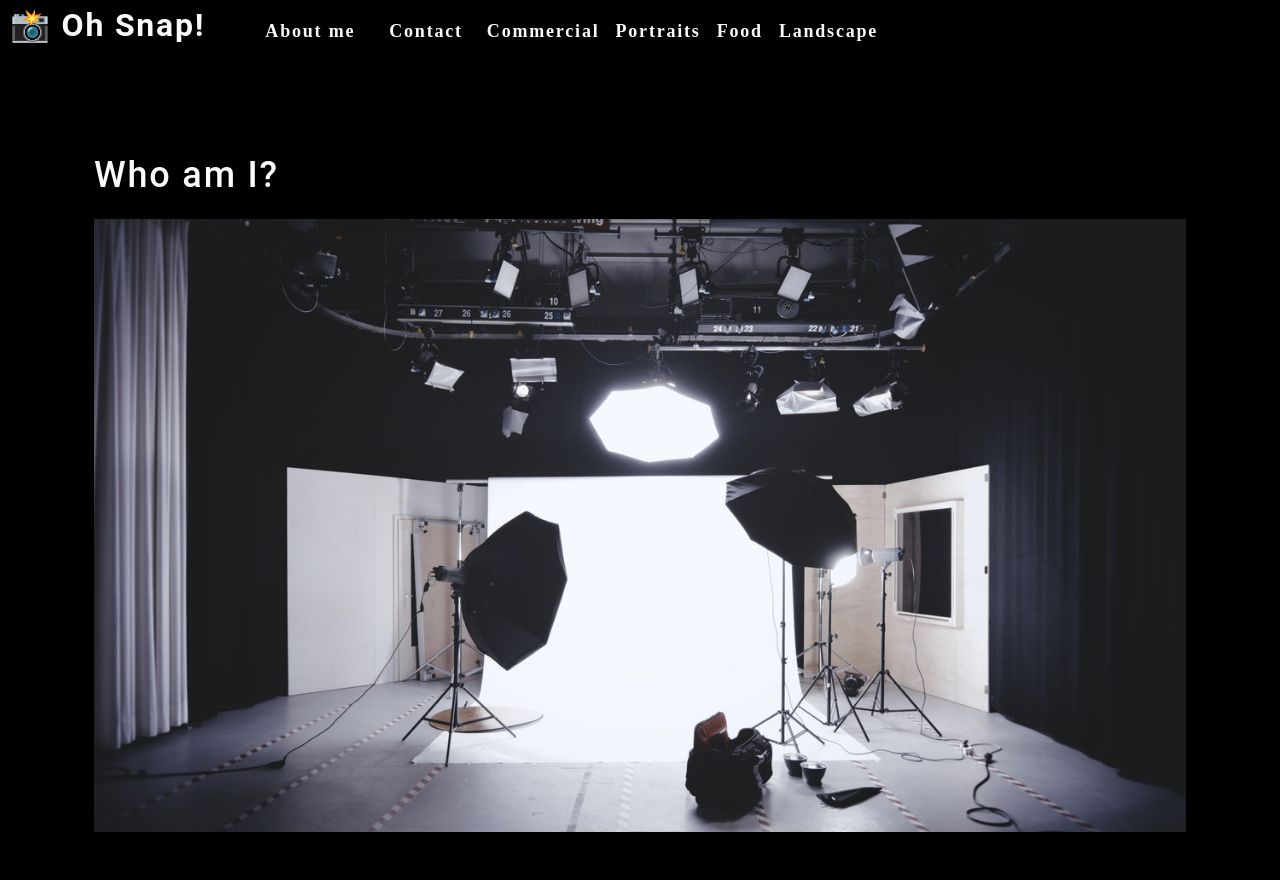
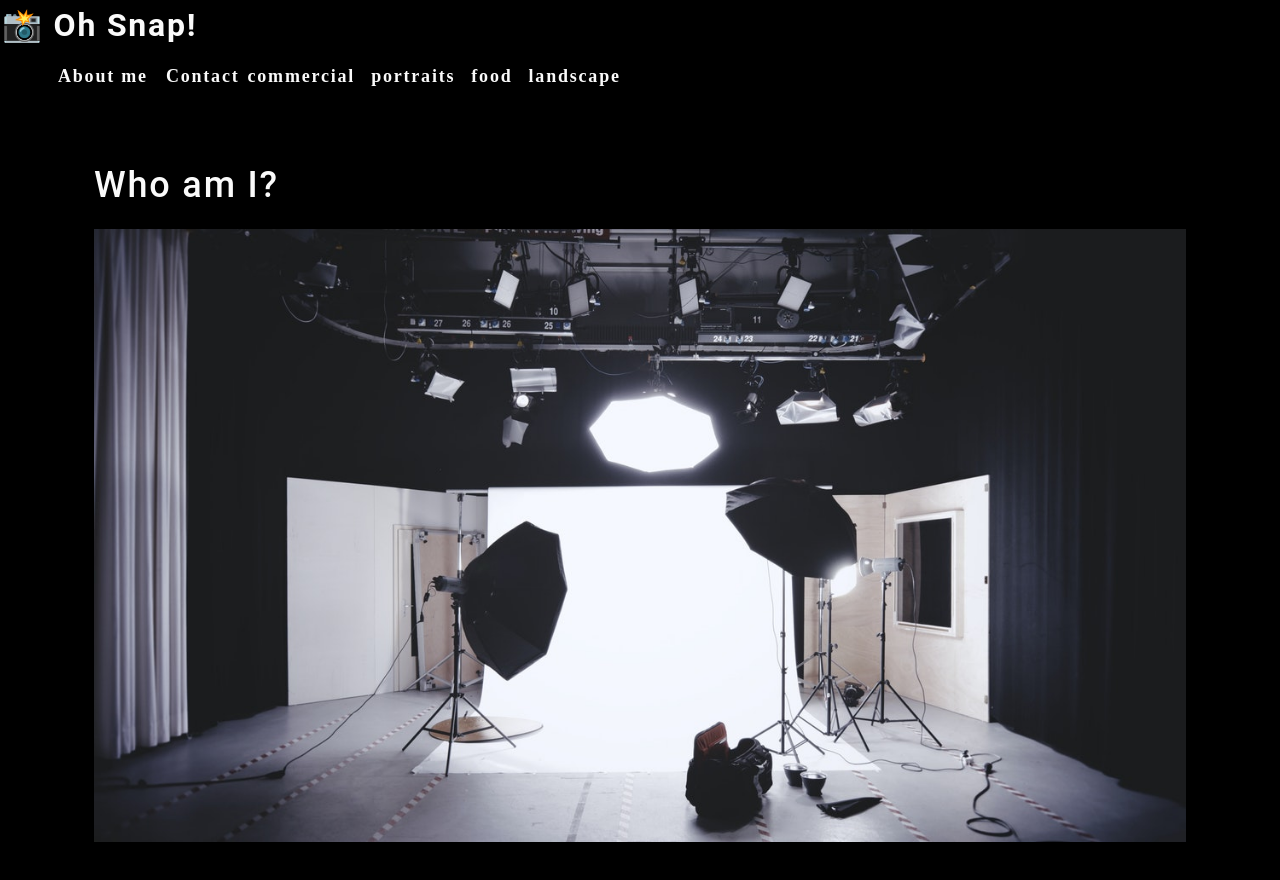
Before and after one commit to santanam23/photo-port, a React (Create React App) app in the folder photo-port/: page / in a window 1280 px wide. Shown: the top 880 px of the page. Built offline with nearby package versions, Linux system fonts and the light colour scheme.

Commit message:
redoing components

```diff
--- a/photo-port/src/components/About/index.js
+++ b/photo-port/src/components/About/index.js
@@ -1,13 +1,14 @@
 import React from 'react';
 import coverImage from "../../assets/cover/cover-image.jpg";
 
+
 function About() {
     return (
-        <section className="my-5">
-            <h1 id="about">Who am I?</h1>
-            <img src={coverImage} className="my-2" style={{ width: "100%" }} alt="cover" />
+        <section>
+          <h1 id="about">Who am I?</h1>
+          <img src={coverImage} className="my-2" style={{ width: "100%" }} alt="cover" />
         </section>
-    );
+      );
 }
 
 export default About;
--- a/photo-port/src/components/Nav/index.js
+++ b/photo-port/src/components/Nav/index.js
@@ -1,7 +1,5 @@
 import React from 'react';
-import { capitalizeFirstLetter } from "../../utils/helpers"
 
-function Nav() {
 const categories = [
   {
     name: "commercial",
@@ -15,11 +13,12 @@ function Nav() {
     description: "Fields, farmhouses, waterfalls, and the beauty of nature",
   },
 ];
-      const handleClick = () => {
-        console.log("click handled")
+function Nav() {
+  function categorySelected(name) {
+    console.log(`${name} clicked`)
   }
   return (
-        <header data-testid="header" className="flex-row px-1">
+    <header>
       <h2>
     <a href="/">
       <span role="img" aria-label="camera"> 📸</span> Oh Snap!
@@ -28,24 +27,23 @@ function Nav() {
   <nav>
     <ul className="flex-row">
       <li className="mx-2">
-                <a href="#about" onClick={() => handleClick()}>
+        <a href="#about">
           About me
         </a>
       </li>
-              <li className={"mx-2"}>
-                <span onClick={() => handleClick()}>
-                  Contact
+      <li>
+        <span>Contact</span>
+      </li>
+      {categories.map((category) => (
+      <li
+        className="mx-1"
+        key={category.name}
+      >
+        <span onClick={categorySelected}>
+          {category.name}
           </span>
         </li>
-              {
-                categories.map((category) => (
-                  <li className="mx-1" key={category.name} >
-                    <span onClick={() => { handleClick(); }}>
-                     {capitalizeFirstLetter(category.name)}
-                    </span>
-                  </li>
-                ))
-              }
+        ))}
     </ul>
   </nav>
     </header>
```
Also changed, not shown: photo-port/src/App.js (+6 -2 lines). Lines whose indentation alone changed are shown as unchanged.
